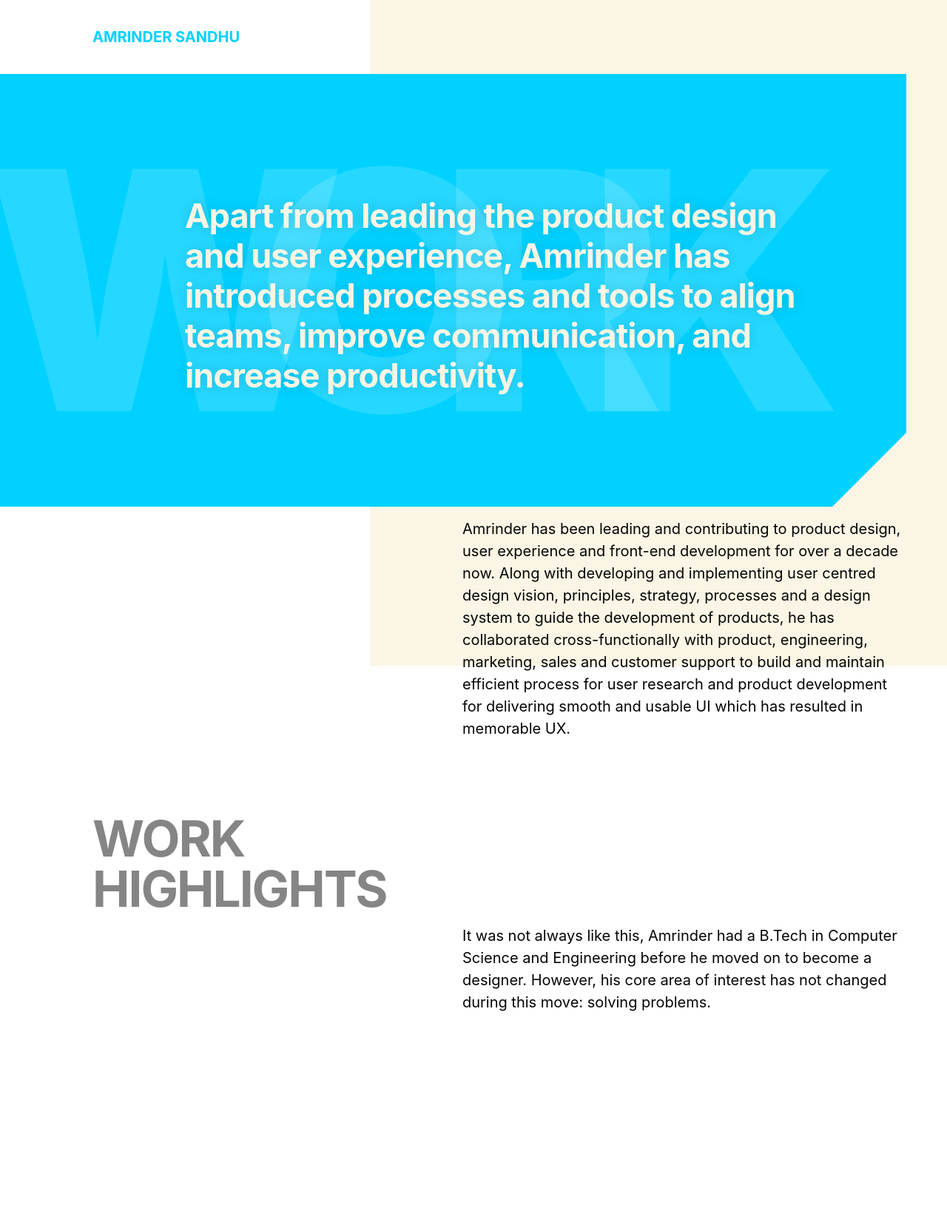
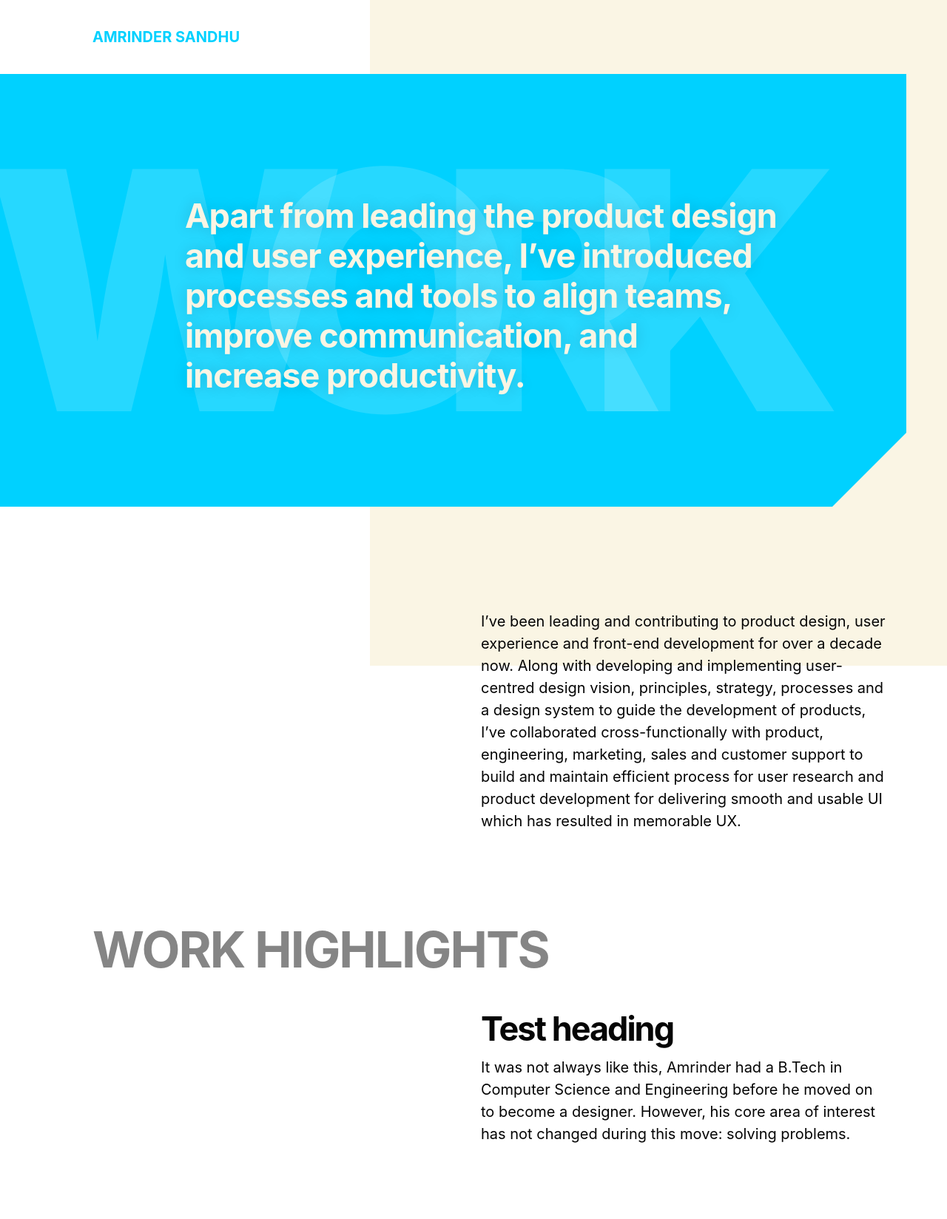
Before and after one commit to harjotgrewal/amrindersandhu, a Jekyll site: the page built from work.html, in a window 1280 px wide. Shown: the whole page at 74% size. Built offline with Jekyll 4.4.1, drawn with Linux system fonts in a browser that asks for light colours; before the commit the page ends 1470 px from its top, so only the background shows below that.

Commit message:
[UPDATE][HTML][CSS] About page content
Co-Authored-By: Amrinder Sandhu <amrinder@designbyanaami.com>

```diff
--- a/_scss/_theme-base.scss
+++ b/_scss/_theme-base.scss
@@ -62,7 +62,7 @@
 
         @include media-query(hd) {
             font-size: 450px;
-            margin-left: -30px;
+            margin-left: -20px;
         }
     }
 
--- a/css/styles.css
+++ b/css/styles.css
@@ -540,7 +540,7 @@
   font-weight: 700;
   letter-spacing: -1px;
   line-height: 1;
-  margin-top: 25px; }
+  margin-top: 35px; }
   @media screen and (min-width: 1139px) {
     h3 {
       font-size: 45px;
@@ -612,17 +612,14 @@
 .c-section__heading {
   color: #858585;
   line-height: 1;
-  margin-top: 75px;
   padding-left: 25px;
   position: relative;
   text-transform: uppercase; }
   @media screen and (min-width: 1139px) {
     .c-section__heading {
-      margin-top: 100px;
       position: -webkit-sticky;
       position: sticky;
-      padding-left: 125px;
-      top: 50px; } }
+      padding-left: 125px; } }
 
 .c-entry__embed .twitter-tweet-rendered {
   max-width: calc(100% - 175px) !important; }
@@ -893,14 +890,16 @@
 
 .c-section {
   display: grid;
-  grid-template-columns: 1fr; }
+  grid-template-columns: 1fr;
+  margin-top: 75px; }
   @media screen and (min-width: 1139px) {
     .c-section {
       -webkit-column-gap: 25px;
          -moz-column-gap: 25px;
               column-gap: 25px;
       grid-template-columns: repeat(10, 100px);
-      grid-column: 1/-1; } }
+      grid-column: 1/-1;
+      margin-top: 125px; } }
 
 .c-section__heading {
   grid-column: 1/-1; }
@@ -911,12 +910,14 @@
   @media screen and (min-width: 1139px) {
     .c-section__content {
       grid-column: 1/-1;
-      margin: 0;
       max-width: 100vw;
       grid-column: 6/-1; } }
 
 .c-section__col {
-  grid-column: 3/5; }
+  grid-column: 1/5; }
+  .c-section__col img {
+    object-fit: cover;
+    width: calc(100% + 25px); }
 
 .c-project_list {
   display: grid;
@@ -975,7 +976,7 @@
   @media screen and (min-width: 1139px) {
     .p-about .c-billboard__title {
       font-size: 450px;
-      margin-left: -30px; } }
+      margin-left: -20px; } }
 
 .p-about .c-billboard__blurb {
   color: #F1FFDF; }
--- a/source/assets/scss/_base-typography.scss
+++ b/source/assets/scss/_base-typography.scss
@@ -121,13 +121,13 @@
 .c-section__heading {
     color: $color-text-light;
     line-height: 1;
-    margin-top: 75px;
+    //margin-top: 75px;
     padding-left: 25px;
     position: relative;
     text-transform: uppercase;
 
     @include media-query(hd) {
-        margin-top: 150px;
+        //margin-top: 150px;
         //position: sticky;
         padding-left: 125px;
         //top: 50px;
--- a/work.html
+++ b/work.html
@@ -3,7 +3,7 @@
 title: Amrinder Sandhu
 page-class: p-work
 page-heading: Work
-page-description: Apart from leading the product design and user experience, Amrinder has introduced processes and tools to align teams, improve communication, and <i class="u-break_line--hd"></i>increase productivity.
+page-description: Apart from leading the product design and user experience, I’ve introduced processes and tools to align teams, improve communication, and <i class="u-break_line--hd"></i>increase productivity.
 ---
 
 {% include header.html %}
@@ -13,14 +13,15 @@
 
     <section class="c-section l-grid l-grid--section">
         <section class="c-section__content">
-          <p>Amrinder has been leading and contributing to product design, user experience and front-end development for over a decade now. Along with developing and implementing user centred design vision, principles, strategy, processes and a design system to guide the development of products, he has collaborated cross-functionally with product, engineering, marketing, sales and customer support to build and maintain efficient process for user research and product development for delivering smooth and usable UI which has resulted in memorable UX. </p>
+          <p>I’ve been leading and contributing to product design, user experience and front-end development for over a decade now. Along with developing and implementing user-centred design vision, principles, strategy, processes and a design system to guide the development of products, I’ve collaborated cross-functionally with product, engineering, marketing, sales and customer support to build and maintain efficient process for user research and product development for delivering smooth and usable UI which has resulted in memorable UX. </p>
         </section>
     </section>
 
     <section class="c-section l-grid l-grid--section">
-		<h2 class="c-section__heading">Work <br/>Highlights</h2>
+		    <h2 class="c-section__heading">Work Highlights</h2>
 
         <section class="c-section__content">
+          <h3>Test heading</h3>
           <p>It was not always like this, Amrinder had a B.Tech in Computer Science and Engineering before he moved on to become a designer. However, his core area of interest has not changed during this move: solving problems. </p>
         </section>
     </section>
```
Also changed, not shown: _scss/_base-typography.scss (+3 -4 lines), _scss/_components-section.scss (+9 -2 lines), about.html (added, +96 -0 lines), 3 other files.
